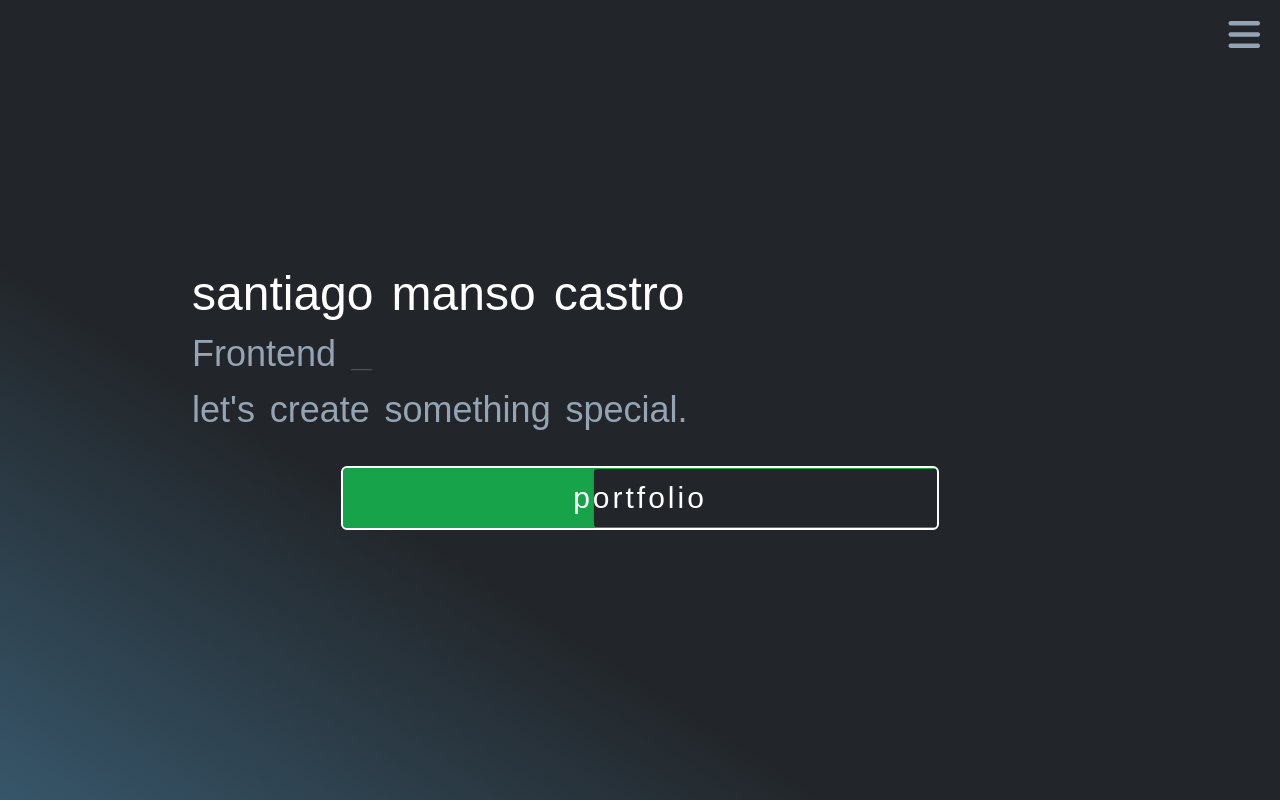
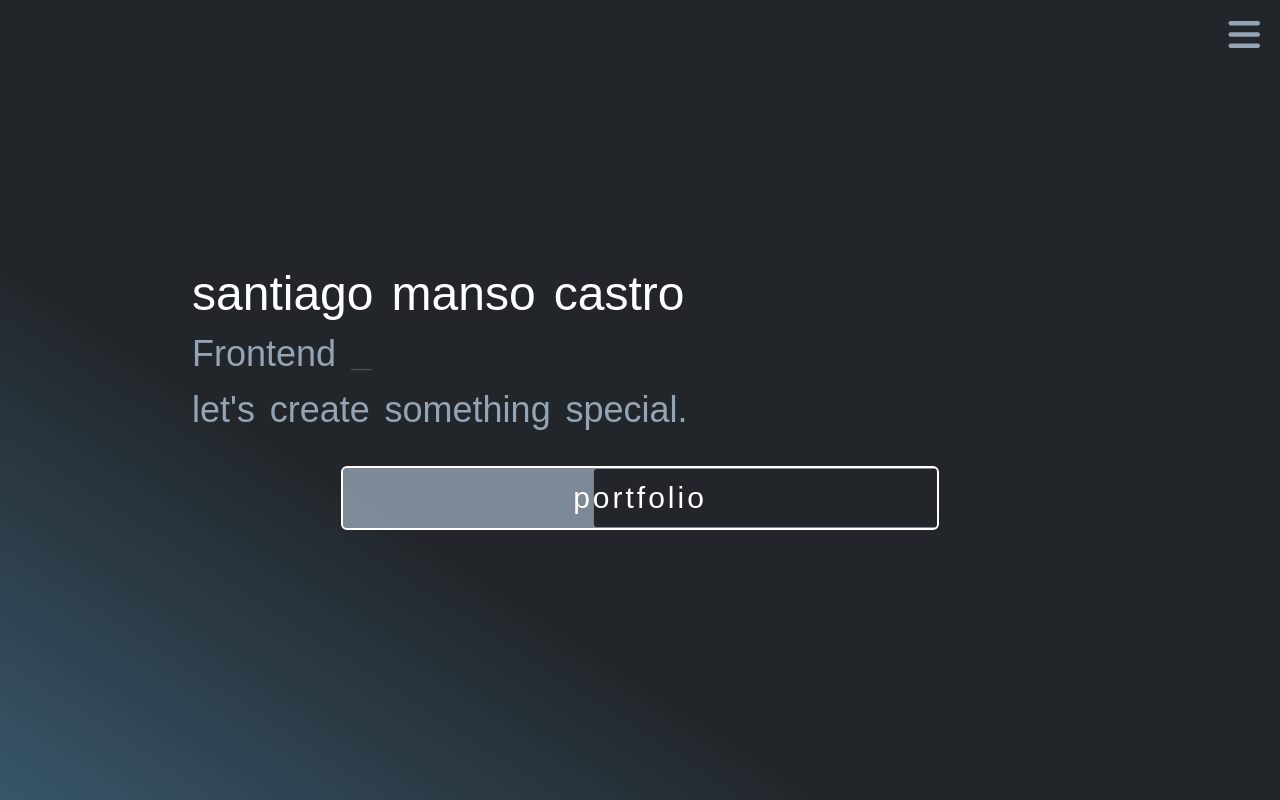
Before and after one commit to santiagomanso/santimanso.com, a React (Create React App) app: page / in a window 1280 px wide. In both pictures the pointer is over the button "portfolio". Built offline with nearby package versions, Linux system fonts and the light colour scheme.

Commit message:
🎨 header cta

```diff
--- a/src/index.css
+++ b/src/index.css
@@ -27,13 +27,13 @@
   }
 
   .cta{
-    box-shadow: inset 0 0 0 0 #16a34a;
+    box-shadow: inset 0 0 0 0 rgba(148, 164, 180, 0.8);
     transition: ease-out .5s;
   }
 
   .cta:hover{
     cursor: pointer;
-    box-shadow: inset 250px 0 0 0.9px #16a34a;
+    box-shadow: inset 250px 0 0 0.9px rgba(148, 164, 180, 0.8);
 
   }
 
```
